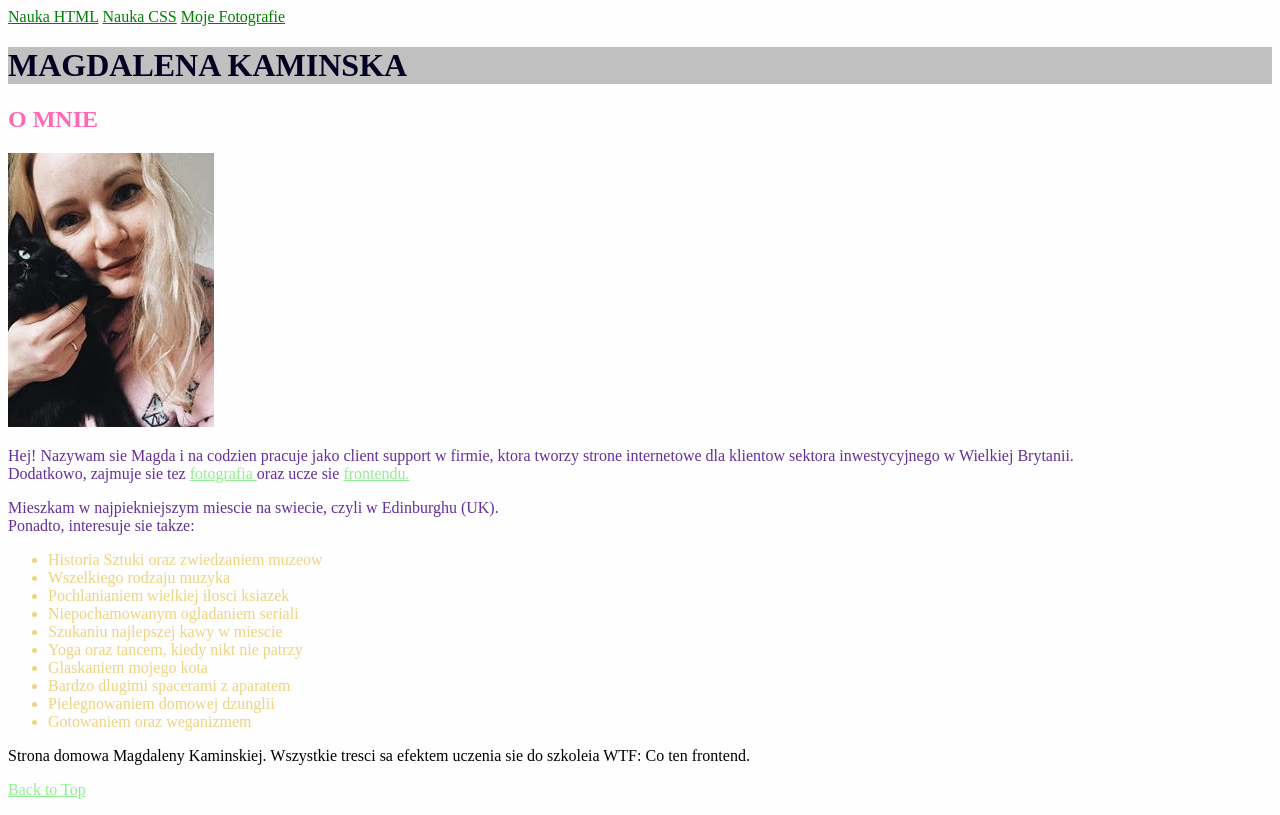
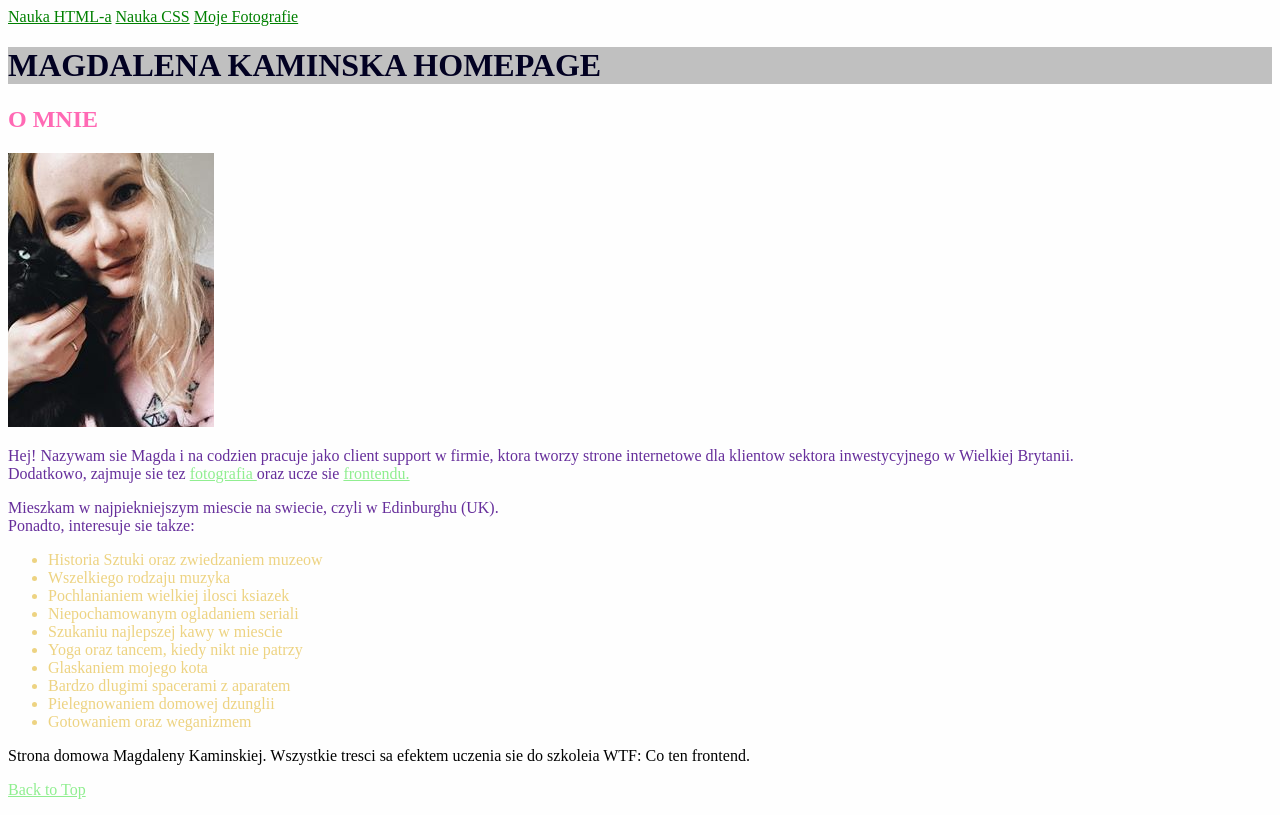
Before and after one commit to magdalena-kaminska/homepage, a plain HTML site: page index.html in a window 1280 px wide. Drawn offline with Linux system fonts and the light colour scheme.

Commit message:
h1 change

```diff
--- a/index.html
+++ b/index.html
@@ -9,7 +9,7 @@
 </head>
 <header>
     <nav>
-        <a href="nauka-html.html">Nauka HTML</a>
+        <a href="nauka-html.html">Nauka HTML-a</a>
         <a href="nauka-css.html">Nauka CSS</a>
         <a href="http://www.intothewoods.photo">Moje Fotografie</a>
     </nav>
@@ -18,7 +18,7 @@
 <body>
     <main>
         <header id="top">
-            <h1>MAGDALENA KAMINSKA</h1>
+            <h1>MAGDALENA KAMINSKA HOMEPAGE</h1>
         </header>
         <section id="notatki">
             <h2 class="hotpink-header">O MNIE</h2>
--- a/main.js
+++ b/main.js
@@ -1,4 +1,4 @@
 const firstName= 'Magda';
 const age= 31;
 
-console.log (`Nazywam sie ${firstName} i mam ${age}lat`)
+console.log (`Nazywam sie ${firstName} i mam ${age} lat`)
```
Also changed, not shown: 1 other file.
